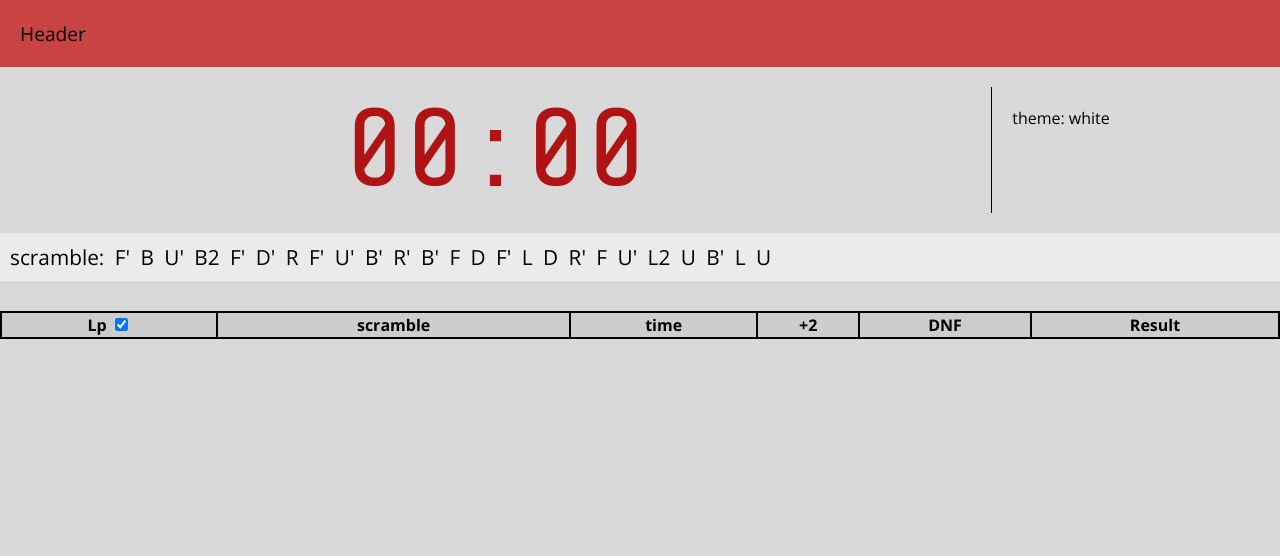
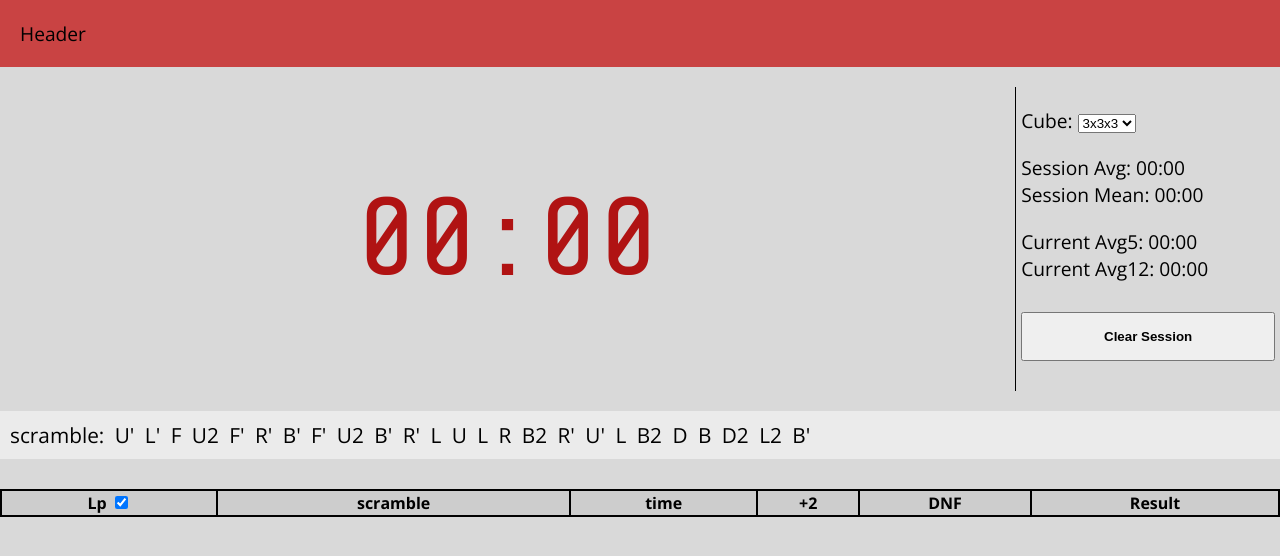
Before and after one commit to lukaszdyszy/rc-timer, a React (Create React App) app: page / in a window 1280 px wide. Shown: the top 556 px of the page. Built offline with nearby package versions, Linux system fonts and the light colour scheme.

Commit message:
average,mean&addSolution

```diff
--- a/src/App.css
+++ b/src/App.css
@@ -8,7 +8,7 @@
 
 .tools{
     flex: 1;
-    padding: 20px;
+    padding: 10px 5px;
     border-left: 1px solid black;
 }
 
--- a/src/App.js
+++ b/src/App.js
@@ -4,10 +4,12 @@ import Timer from './components/timer/timer.js';
 import Header from './components/header/header.js';
 import Scrambler from './components/scrambler/scrambler.js';
 import Results from './components/results/results.js';
+import Tools from './components/tools/tools.js';
 
 function App() {
   const [solves, updateSolves] = useState([]);
   const [scramble, generateScramble] = useState('');
+  const [cubeType, setCubeType] = useState('3x3x3');
 
   const addSolve = (time) => {
     let solve = {
@@ -29,8 +31,11 @@ function App() {
   }
 
   useEffect(() => {
-    generateScramble(Scrambler('3x3x3'));
+    generateScramble(Scrambler(cubeType));
   }, []);
+  useEffect(() => {
+    generateScramble(Scrambler(cubeType));
+  }, [cubeType]);
 
   return (
     <div className="App">
@@ -43,7 +48,7 @@ function App() {
             <Timer addTime={addSolve}/>
           </div>
           <div className="tools">
-            theme: white
+            <Tools cube={setCubeType} solves={solves} updateSolves={updateSolves}/>
           </div>
         </div>
         <div className="scramble">
--- /dev/null
+++ b/src/components/average.js
@@ -0,0 +1,14 @@
+const average = (solves) => {
+    if(solves.length >= 3){
+        solves.sort((a, b) => a-b);
+        let sum = 0;
+        for(let i=1; i<solves.length-1; i++){
+            sum += Math.floor(solves[i]/10)*10;
+        }
+        return sum/(solves.length-2);
+    } else {
+        return 0;
+    }
+}
+
+export default average;
--- /dev/null
+++ b/src/components/mean.js
@@ -0,0 +1,13 @@
+const mean = (solves) => {
+    if(solves.length >= 1){
+        let sum = 0;
+        for(let i=0; i<solves.length; i++){
+            sum += Math.floor(solves[i]/10)*10;
+        }
+        return sum/(solves.length);
+    } else {
+        return 0;
+    }
+}
+
+export default mean;
--- a/src/components/results/results.js
+++ b/src/components/results/results.js
@@ -25,6 +25,15 @@ const Results = (props) => {
         let newSolves = [...props.solves];
         newSolves[id].marked = !newSolves[id].marked;
         props.updateSolves(newSolves);
+    }
+
+    const solution = (id) => {
+        let newSolves = [...props.solves];
+        let sol = prompt('Enter solution: ', newSolves[id].solution);
+        if(sol != null){
+            newSolves[id].solution = sol;
+            props.updateSolves(newSolves);
+        }
     }
 
     let [markAll, setMarkAll] = useState(true);
@@ -65,7 +74,10 @@ const Results = (props) => {
                                         onChange={() => {mark(index)}}/>
                                         <button onClick={() => {dropSolve(index)}}>Drop</button>
                                     </td>
-                                    <td>{solve.scramble}</td>
+                                    <td>
+                                        {solve.scramble}<button onClick={() => {solution(index)}}>add/edit solution</button><br/>
+                                        solution: {solve.solution}
+                                    </td>
                                     <td>{parseTime(solve.time)}</td>
                                     <td>
                                         <input type="checkbox"
--- a/src/components/timer/timer.css
+++ b/src/components/timer/timer.css
@@ -1,5 +1,6 @@
 .timer-container{
     width: 100%;
+    height: 100%;
     font-size: 7rem;
 }
 input#time{
--- /dev/null
+++ b/src/components/tools/tools.css
@@ -0,0 +1,18 @@
+.tools-container{
+    font-size: 1.2rem;
+}
+
+button.opt-button{
+    box-sizing: border-box;
+    width: 100%;
+    padding: 15px;
+    font-weight: bold;
+    margin: 10px 0;
+}
+button.opt-button:hover{
+    cursor: pointer;
+}
+
+.tool{
+    padding: 10px 0;
+}
--- /dev/null
+++ b/src/components/tools/tools.js
@@ -0,0 +1,64 @@
+import React from 'react';
+import './tools.css';
+import average from '../average.js';
+import mean from '../mean.js';
+import parseTime from '../parseTime.js';
+
+const Tools = (props) => {
+    const cubeSelect = (e) => {
+        props.cube(e.target.value);
+    }
+
+    const clearSession = () => {
+        if(window.confirm('Are you sure?')){
+            props.updateSolves([]);
+        }
+    }
+
+    const sessAvg = () => {
+        let times = props.solves.map((solve) => solve.result());
+        return average(times);
+    }
+
+    const sessMean = () => {
+        let times = props.solves.map((solve) => solve.result());
+        return mean(times);
+    }
+
+    const avgOf = (nr) => {
+        if(props.solves.length >= nr){
+            let times = props.solves.map((solve) => solve.result());
+            times.splice(0, times.length-nr);
+            return average(times);
+        } else {
+            return 0;
+        }
+    }
+
+    return (
+        <div className="tools-container">
+            <div className="tool">
+                Cube: <select name="" id="" onChange={cubeSelect}>
+                    <option value="3x3x3">3x3x3</option>
+                    <option value="4x4x4">4x4x4</option>
+                    <option value="5x5x5">5x5x5</option>
+                </select>
+            </div>
+            <div className="tool">
+                Session Avg: {parseTime(sessAvg())}
+                <br/>
+                Session Mean: {parseTime(sessMean())}
+            </div>
+            <div className="tool">
+                Current Avg5: {parseTime(avgOf(5))}
+                <br/>
+                Current Avg12: {parseTime(avgOf(12))}
+            </div>
+            <div className="tool">
+                <button className="opt-button" onClick={clearSession}>Clear Session</button>
+            </div>
+        </div>
+    )
+}
+
+export default Tools;
```
